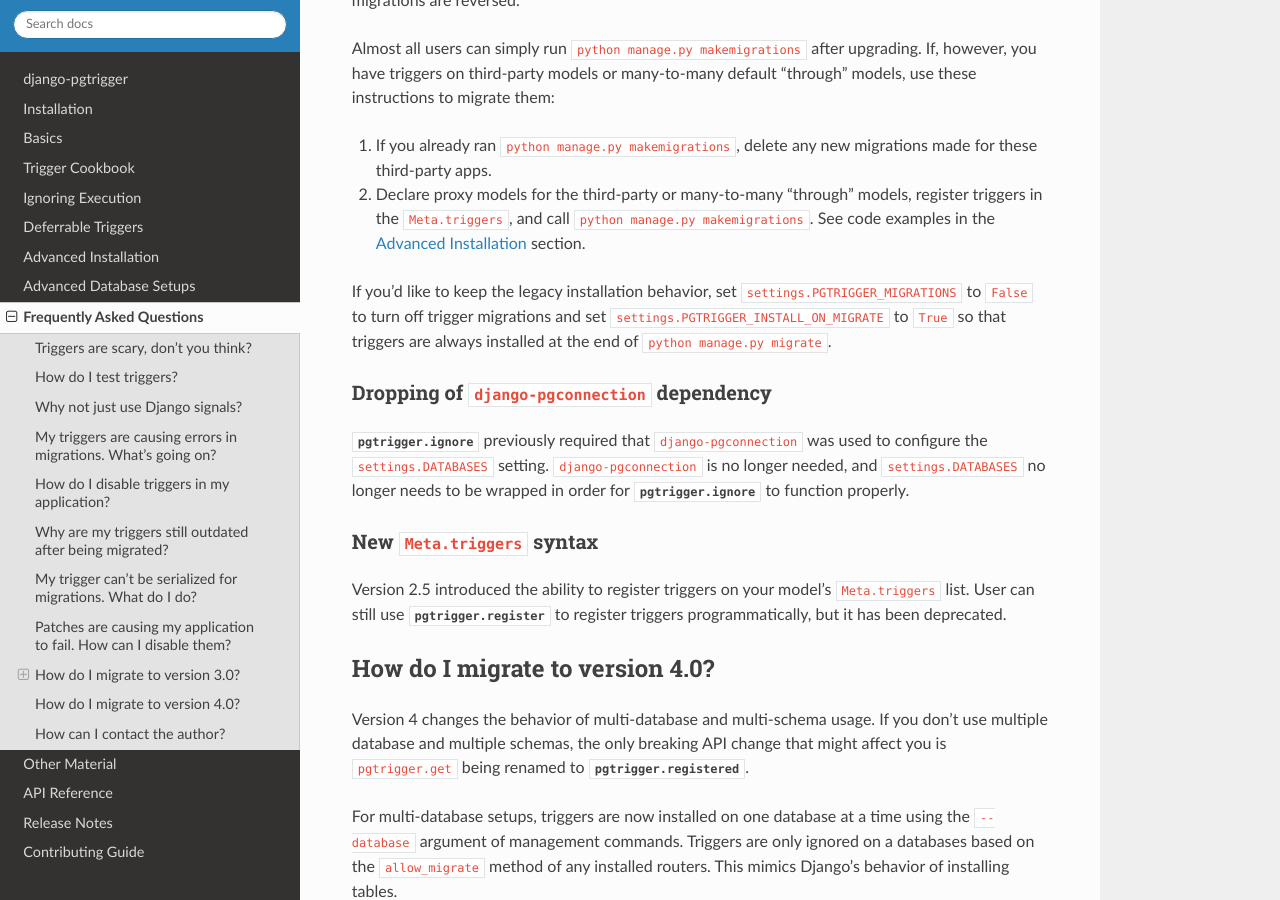
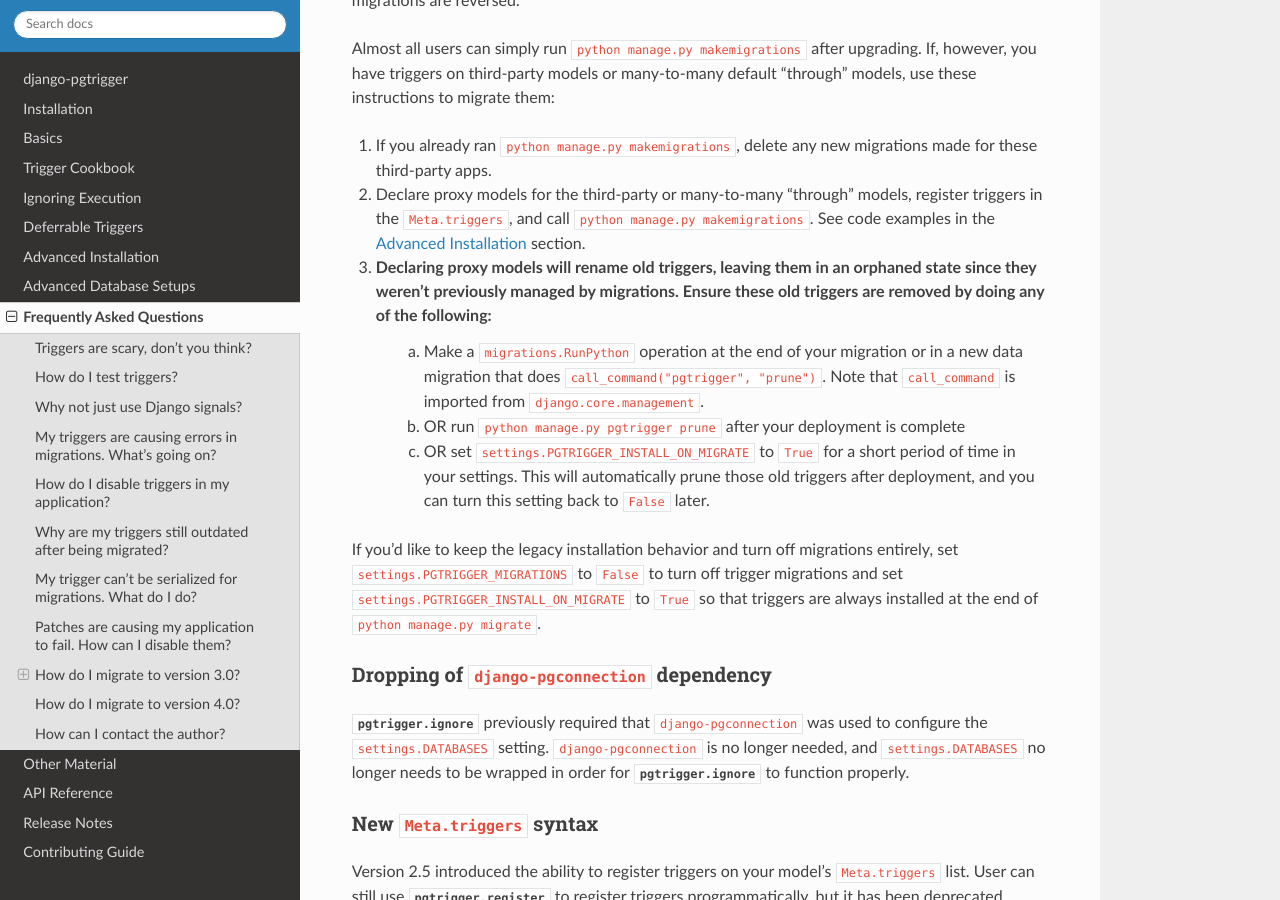
Before and after one commit to Opus10/django-pgtrigger, a Sphinx documentation site: the page built from docs/faq.rst, in a window 1280 px wide and 900 px high, scrolled down 2621 px. Built offline with Sphinx 7.4.7 and the Read the Docs theme 2.0.0, drawn with Linux system fonts in a browser that asks for light colours; the version number is read from the project's files by our own code.

```diff
--- a/docs/faq.rst
+++ b/docs/faq.rst
@@ -86,8 +86,12 @@
 
 1. If you already ran ``python manage.py makemigrations``, delete any new migrations made for these third-party apps.
 2. Declare proxy models for the third-party or many-to-many "through" models, register triggers in the ``Meta.triggers``, and call ``python manage.py makemigrations``. See code examples in the :ref:`advanced_installation` section.
+3. Declaring proxy models will rename old triggers, leaving them in an orphaned state since they weren't previously managed by migrations. Ensure these old triggers are removed by doing any of the following:
+    a. Make a ``migrations.RunPython`` operation at the end of your migration or in a new data migration that does ``call_command("pgtrigger", "prune")``. Note that ``call_command`` is imported from ``django.core.management``.
+    b. OR run ``python manage.py pgtrigger prune`` after your deployment is complete
+    c. OR set ``settings.PGTRIGGER_INSTALL_ON_MIGRATE`` to ``True`` for a short period of time in your settings. This will automatically prune those old triggers after deployment, and you can turn this setting back to ``False`` later.
 
-If you'd like to keep the legacy installation behavior, set ``settings.PGTRIGGER_MIGRATIONS`` to ``False`` to turn off trigger migrations and set ``settings.PGTRIGGER_INSTALL_ON_MIGRATE`` to ``True`` so that triggers are always installed at the end of ``python manage.py migrate``.
+If you'd like to keep the legacy installation behavior and turn off migrations entirely, set ``settings.PGTRIGGER_MIGRATIONS`` to ``False`` to turn off trigger migrations and set ``settings.PGTRIGGER_INSTALL_ON_MIGRATE`` to ``True`` so that triggers are always installed at the end of ``python manage.py migrate``.
 
 Dropping of ``django-pgconnection`` dependency
 **********************************************
--- a/footing.yaml
+++ b/footing.yaml
@@ -1,7 +1,7 @@
 _extensions:
 - jinja2_time.TimeExtension
 _template: git@github.com:Opus10/public-django-app-template.git
-_version: 0d470445efa91652b9a2b5a21b2bb70f2804f529
+_version: 116521a3c9c93ae5838bdf22760ee39ffbdf8c24
 module_name: pgtrigger
 repo_name: django-pgtrigger
 short_description: Postgres trigger support integrated with Django models.
--- a/pyproject.toml
+++ b/pyproject.toml
@@ -34,6 +34,11 @@
 description = "Postgres trigger support integrated with Django models."
 authors = ["Wes Kendall"]
 classifiers = [
+  "Framework :: Django",
+  "Framework :: Django :: 2.2",
+  "Framework :: Django :: 3.2",
+  "Framework :: Django :: 4.0",
+  "Framework :: Django :: 4.1",
   "Intended Audience :: Developers",
   "Operating System :: OS Independent",
   "Programming Language :: Python",
```
Also changed, not shown: 2 other files.
